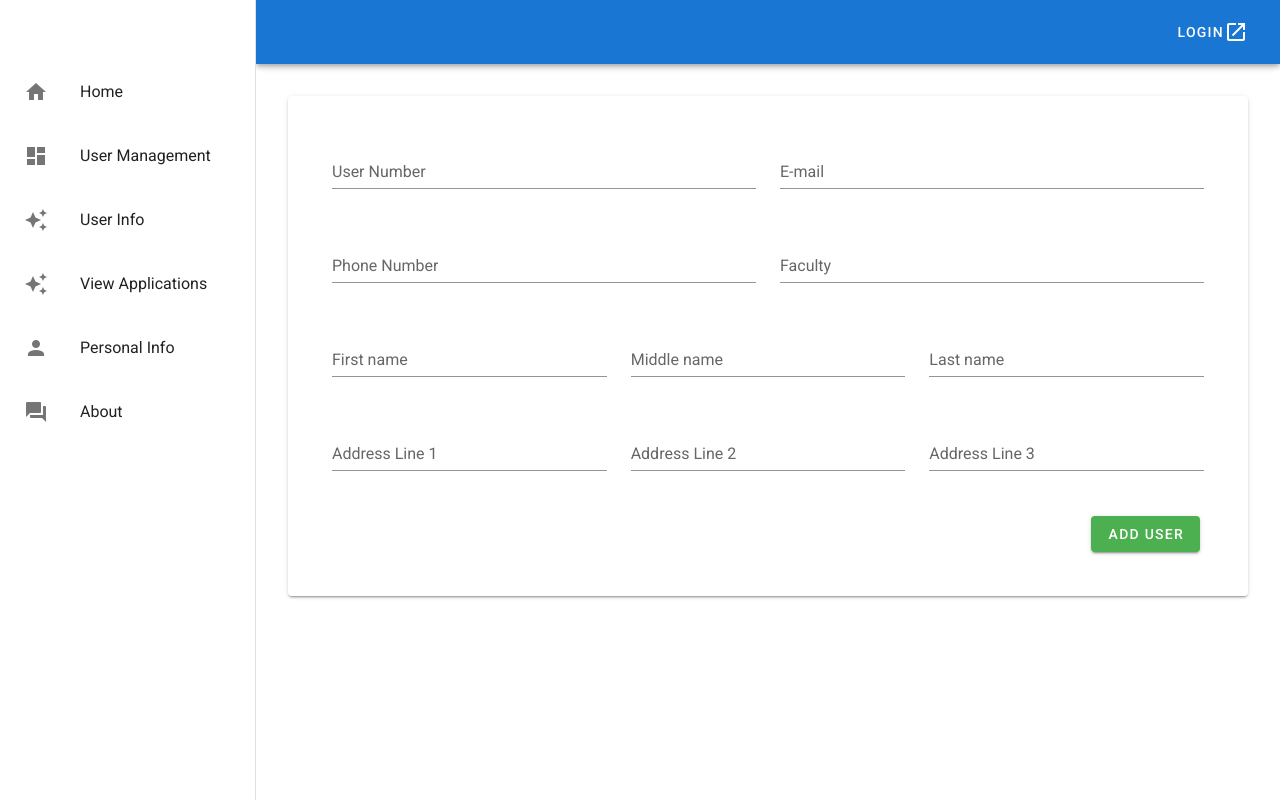
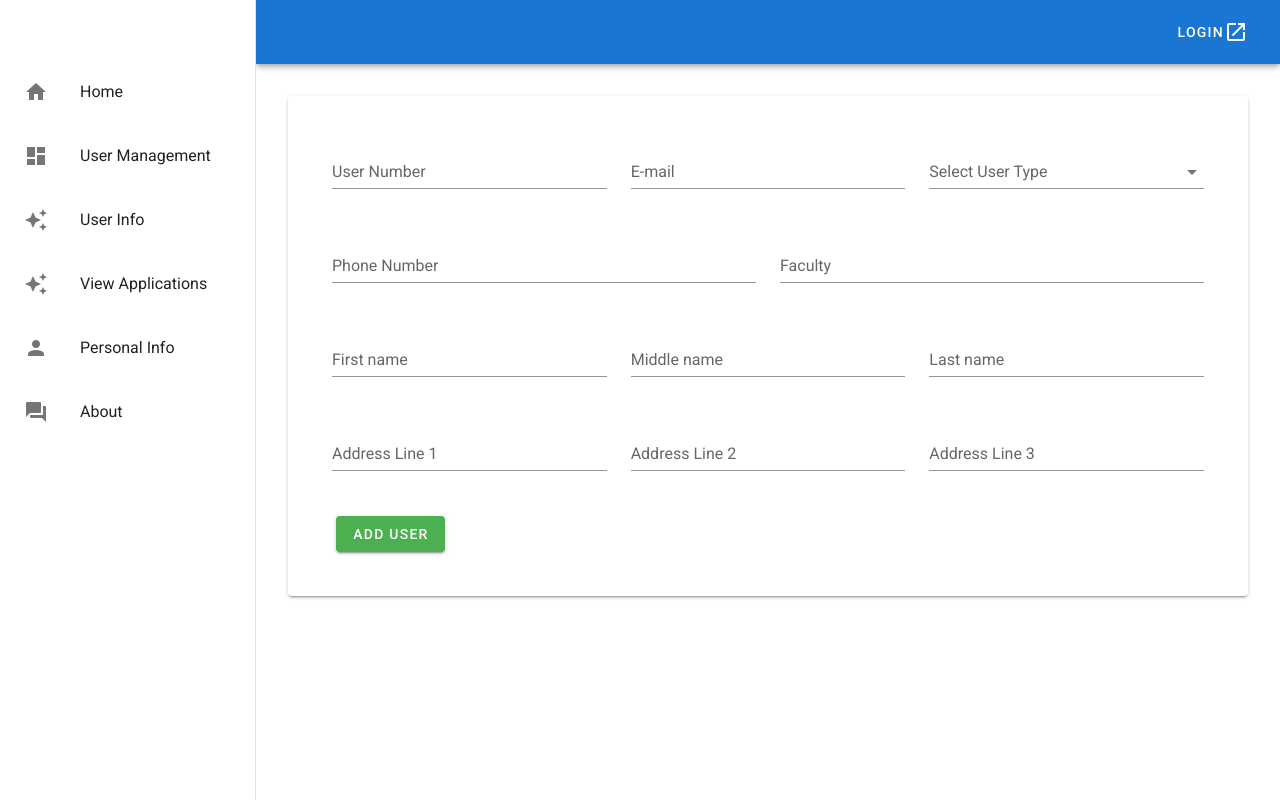
Before and after one commit to wwricu/inft6900-webpage, a Vue app: page /add_user in a window 1280 px wide. Built offline with nearby package versions, Linux system fonts and the light colour scheme.

Commit message:
add a user but no birth data

```diff
--- a/src/pages/UserInfoPage.vue
+++ b/src/pages/UserInfoPage.vue
@@ -4,7 +4,7 @@
       <v-container>
         <v-row>
           <v-col
-              md="6"
+              :md="func!=='add'?6:4"
           >
             <v-text-field
                 :disabled="func!=='add'"
@@ -13,7 +13,7 @@
             ></v-text-field>
           </v-col>
           <v-col
-              md="6"
+              :md="func!=='add'?6:4"
           >
             <v-text-field
                 :disabled="func!=='add'"
@@ -21,6 +21,20 @@
                 label="E-mail"
             >
             </v-text-field>
+          </v-col>
+          <v-col
+              md="4"
+              v-if="func==='add'"
+          >
+            <v-select
+                return-object
+                label="Select User Type"
+                item-text="userType"
+                item-value="permission"
+                :v-model="userTypeSelect"
+                :items="userTypeItems"
+            >
+            </v-select>
           </v-col>
 
           <v-col
@@ -103,42 +117,63 @@
         </v-row>
       </v-container>
     </v-form>
-    <v-container class="d-flex justify-end">
+    <v-container>
+      <v-row>
+        <v-col
+            md="3"
+            v-if="func==='add'"
+        >
           <v-btn
               color="success"
               class="ml-1 mr-1"
-        v-if="func==='add'"
+              @click="addUser"
           >
             Add User
           </v-btn>
+        </v-col>
+
+        <v-col
+            md="4"
+            class="text-center"
+            align-self="center"
+            v-if="false"
+        >
           <v-btn
               color="info"
-        class="ml-1 mr-1"
-        v-if="userInfo.permission===2"
+              class="mr-n4"
           >
             Config Roles
           </v-btn>
+        </v-col>
+        <v-col
+            md="3"
+            v-if="func==='edit'"
+        >
           <v-btn
-        class="ml-1 mr-1"
               color="success"
               @click="updateUser()"
-        v-if="func==='edit'"
           >
             Update User
           </v-btn>
+        </v-col>
+        <v-col
+            md="3"
+            v-if="func==='edit'"
+        >
           <v-btn
-        class="ml-1 mr-1"
               color="error"
-        v-if="func==='edit'"
           >
             Delete User
           </v-btn>
+        </v-col>
+      </v-row>
     </v-container>
 
   </v-card>
 </template>
 
 <script>
+import md5 from 'md5-js';
 export default {
   name: "UserInfoPage",
   data: () => ({
@@ -151,8 +186,14 @@ export default {
       phone: '',
       academic: '',
       addresses: ['','',''],
+      passwordHash: '',
       permission: 0,
     },
+    userTypeSelect: {userType: 'Staff', permission: 2},
+    userTypeItems: [
+      {userType: 'Student', permission: 1},
+      {userType: 'Staff', permission: 2},
+    ],
     userRoles: [
       'User',
       'Student',
@@ -204,9 +245,28 @@ export default {
       })
     },
     addUser() {
-
+      let password = (Math.random() * 1000000).toString().substring(0, 6);
+      this.inputInfo.permission = this.userTypeSelect.permission;
+      this.inputInfo.passwordHash = md5(password);
+      this.axios({
+        method: "POST",
+        url: 'http://localhost:5094/manage/adduser',
+        data: this.inputInfo,
+      }).then(res => {
+        if (res.data.status === "success") {
+          alert("Your account info:\n\n" +
+              + "User Number: "
+              + this.inputInfo.userNumber
+              + "\nPassword: " + password
+              + "\n\nPlease modify the password ASAP");
+        } else {
+          alert(res.data.message);
         }
+      }).catch(function (err) {
+        alert("err " + err);
+      })
     },
+  }
 }
 </script>
 
```
Lines whose indentation alone changed are shown as unchanged.
